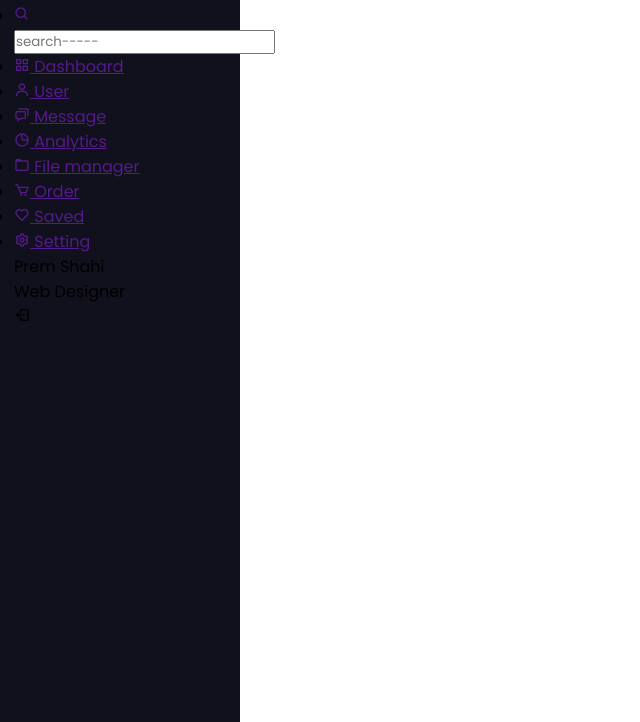
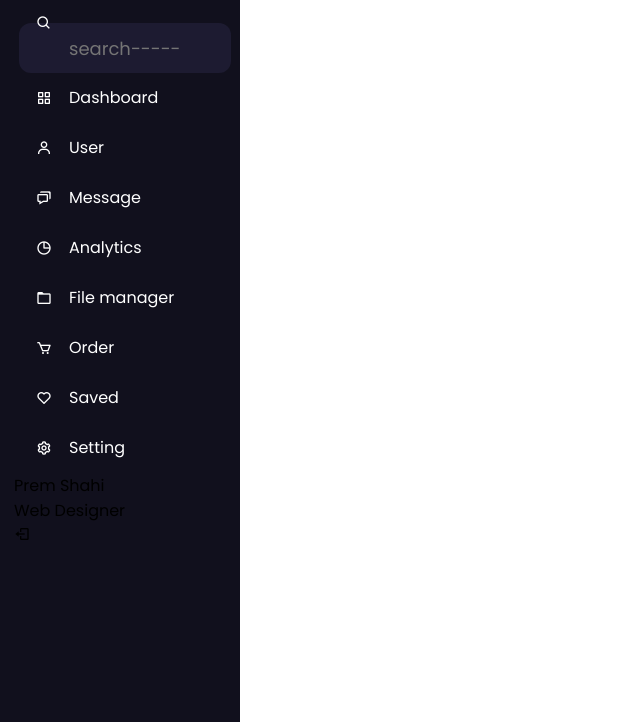
Before and after one commit to yannhunter/menuCss, a plain HTML site: page index.html in a window 1280 px wide. Shown: the part 78-800 px from the top of the page, without its empty margins (0-640 px from the left). Drawn offline with nearby package versions, Linux system fonts and the light colour scheme.

Commit message:
mise a jour css 2

```diff
--- a/index.html
+++ b/index.html
@@ -25,8 +25,8 @@
         <ul class="nav_list">
             <li>
                 <a href="">
+                    <input type="text" placeholder="search-----">
                     <i class='bx bx-search'></i>
-                    <input type="text" placeholder="search-----">
                 <!-- <span class="tooltip">Dashboard</span> -->
                 </a>
             </li>
--- a/styles.css
+++ b/styles.css
@@ -46,5 +46,55 @@ padding: 6px 14px;
     width: 50px;
     text-align: center;
     line-height: 50px;
+    transform: translateX(-50%);
 
 }
+.sidebar ul{
+    margin-top: 20px;
+}
+.sidebar ul li{
+    position: relative;
+    height: 50px;
+    width: 100%;
+    margin: 0 5px;
+    list-style: none;
+    line-height: 50px;
+}
+.sidebar ul li input{
+    position: absolute;
+    height: 100%;
+    width: 100%;
+    left: 0;
+    top: 0;
+    border-radius: 12px;
+    outline: none;
+    border: none;
+    background: #1d1b31;
+    padding-left: 50px;
+    font-size: 18px;
+    color: #fff;
+}
+.sidebar ul li .bx-search{
+    position: absolute;
+    z-index:99 ;
+    color: #fff;
+}
+.sidebar ul li a{
+    color: #fff;
+    display: flex;
+    align-items: center;
+    text-decoration: none;
+    transition: all 0.4s ease;
+    border-radius: 12px;
+}
+.sidebar ul li a:hover{
+    color: #11101d;
+    background: #fff;
+}
+.sidebar ul li i{
+    height: 50px;
+    min-width: 50px;
+    border-radius: 12px;
+    line-height: 50px;
+    text-align: center;
+}
```
